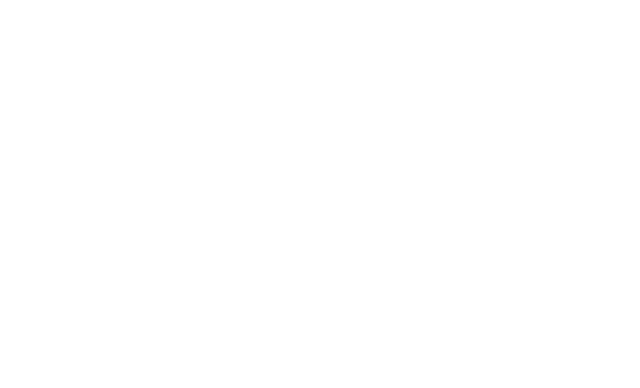
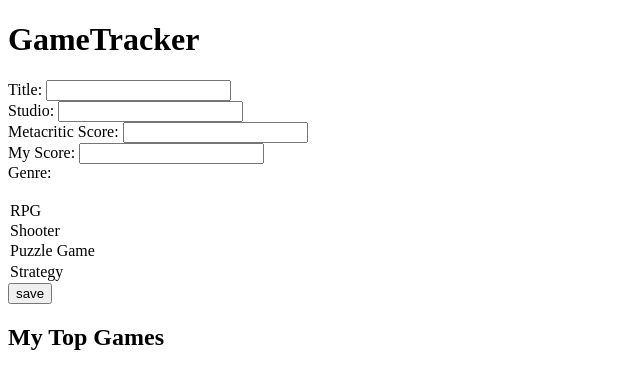
Before and after one commit to duncancryan/favourite_games, a plain HTML site: page index.html in a window 1280 px wide. Shown: the whole page, without its empty margins (0-640 px from the left). Drawn offline with Linux system fonts and the light colour scheme.

Commit message:
html form written

```diff
--- a/index.html
+++ b/index.html
@@ -8,6 +8,52 @@
     <title>Favourite Games</title>
 </head>
 <body>
+    <h1>GameTracker</h1>
+    <form id="new-game-form">
+        <div id="form-wrapper">
+            <div class="form-item">
+
+                <label for="title">Title: </label>
+                <input type="text" id="title">
+
+            </div>
+            <div class="form-item">
+
+                <label for="studio">Studio: </label>
+                <input type="text" id="studio">
+
+            </div>
+            <div class="form-item">
+
+                <label for="metacritic-score">Metacritic Score: </label>
+                <input type="text" id="metacritic-score">
+
+            </div>
+            <div class="form-item">
+
+                <label for="my-score">My Score: </label>
+                <input type="text" id="my-score">
+
+            </div>
+            <div class="form-item">
+                <label for="genre">Genre: </label>
+                <option value="" disabled selected></option>
+                <option value="RPG">RPG</option>
+                <option value="Shooter">Shooter</option>
+                <option value="Puzzle Game">Puzzle Game</option>
+                <option value="Strategy">Strategy</option>
+            </div>
+
+        </div>
+
+        <input type="submit" value="save">
+
+        </form>
+
+        <h2>My Top Games</h2>
+        <ul id="game-list">
+
+        </ul>
 
 </body>
 </html>
```
